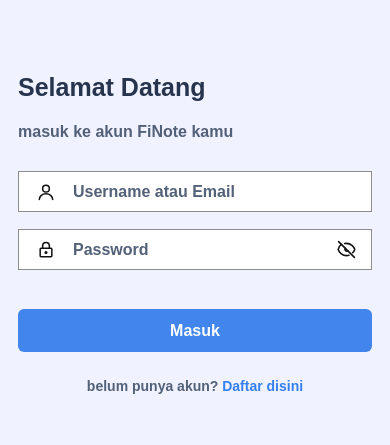
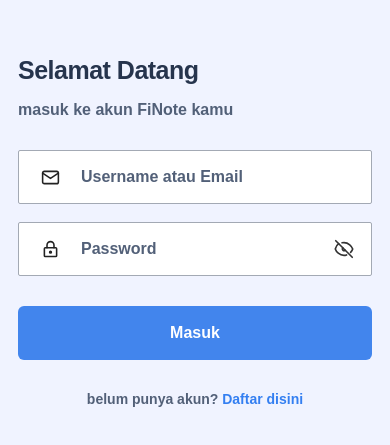
Before and after one commit to faiz-al123/Project-FiNote, a React app in the folder FiNote/frontend/: page / in a window 390 px wide. Shown: the part 189-634 px from the top of the page. Built offline with nearby package versions, Linux system fonts and the light colour scheme; the HTML template or start-up script is replaced by a standard one.

Commit message:
updt login

```diff
--- a/FiNote/frontend/src/App.css
+++ b/FiNote/frontend/src/App.css
@@ -5,13 +5,12 @@
 .login-page {
   width: 100%;
   min-height: 100vh;
-
+  min-height: 100dvh;
   display: grid;
-  grid-template-columns: 50% 50%;
-
-  overflow: hidden;
+  grid-template-columns: minmax(0, 1fr) minmax(0, 1fr);
+  overflow-x: hidden;
+  background: #ffffff;
 }
-
 
 /* ========================================
    LOGIN - BAGIAN KIRI
@@ -19,26 +18,27 @@
 
 .login-left {
   width: 100%;
+  min-width: 0;
   min-height: 100vh;
-
-  background: #ffffff;
-
+  min-height: 100dvh;
   display: flex;
   align-items: center;
   justify-content: center;
-
+  padding: 24px;
+  box-sizing: border-box;
+  background: #ffffff;
   overflow: hidden;
 }
 
 .login-left img {
   display: block;
-
   width: 100%;
-  height: 100%;
-
-  object-fit: fill;
+  max-width: 620px;
+  height: auto;
+  max-height: calc(100dvh - 48px);
+  object-fit: contain;
+  object-position: center;
 }
-
 
 /* ========================================
    LOGIN - BAGIAN KANAN
@@ -46,19 +46,17 @@
 
 .login-right {
   width: 100%;
+  min-width: 0;
   min-height: 100vh;
-
-  background: #f0f3ff;
-
+  min-height: 100dvh;
   display: flex;
   align-items: center;
   justify-content: center;
-
-  padding: 40px 42px;
-
+  padding: 56px clamp(32px, 5vw, 80px);
   box-sizing: border-box;
+  background: #f0f3ff;
+  border-left: none;
 }
-
 
 /* ========================================
    LOGIN - CONTAINER FORM
@@ -66,9 +64,10 @@
 
 .login-container {
   width: 100%;
-  max-width: 434px;
+  max-width: 560px;
+  min-width: 0;
+  margin: 0 auto;
 }
-
 
 /* ========================================
    LOGIN - JUDUL
@@ -76,26 +75,20 @@
 
 .login-container h1 {
   margin: 0;
-
   color: #26344d;
-
-  font-size: 28px;
-  line-height: 1.2;
-
+  font-size: clamp(30px, 2.4vw, 38px);
   font-weight: 700;
+  line-height: 1.25;
+  letter-spacing: -0.5px;
 }
 
 .login-subtitle {
-  margin: 19px 0 34px;
-
+  margin: 16px 0 38px;
   color: #526078;
-
-  font-size: 16px;
-  line-height: 1.4;
-
+  font-size: 18px;
   font-weight: 600;
+  line-height: 1.5;
 }
-
 
 /* ========================================
    LOGIN - INPUT
@@ -103,88 +96,121 @@
 
 .login-input {
   width: 100%;
-  height: 41px;
-
+  height: 58px;
   display: flex;
   align-items: center;
-
-  margin-bottom: 17px;
-
+  margin-bottom: 20px;
   background: #ffffff;
-
-  border: 1px solid #8c8c8c;
-
+  border: 1px solid #a3a9b4;
+  border-radius: 2px;
   box-sizing: border-box;
+  transition: border-color 0.2s ease, box-shadow 0.2s ease;
 }
 
-.input-icon {
-  width: 54px;
+.login-input:focus-within {
+  border-color: #4285ed;
+  box-shadow: 0 0 0 2px rgba(66, 133, 237, 0.12);
+}
+
+.login-input .input-icon {
+  width: 62px;
   height: 100%;
-
   display: flex;
   align-items: center;
   justify-content: center;
+  flex-shrink: 0;
+  color: #222222;
+}
 
-  flex-shrink: 0;
-
-  color: #111111;
+.login-input .input-icon svg {
+  width: 21px;
+  height: 21px;
 }
 
 .login-input input {
   flex: 1;
-
+  min-width: 0;
   width: 100%;
   height: 100%;
-
-  padding: 0;
-
+  padding: 0 8px 0 0;
   border: none;
   outline: none;
-
   background: transparent;
-
-  color: #526078;
-
-  font-size: 16px;
+  color: #26344d;
+  font-size: 17px;
   font-weight: 600;
 }
 
 .login-input input::placeholder {
   color: #526078;
-
   opacity: 1;
 }
-
 
 /* ========================================
    PASSWORD BUTTON
 ======================================== */
 
-.password-button {
-  width: 50px;
+.login-input .password-button {
+  width: 54px;
   height: 100%;
-
   display: flex;
   align-items: center;
   justify-content: center;
-
   flex-shrink: 0;
-
   padding: 0;
-
   border: none;
-
   background: transparent;
-
-  color: #111111;
-
+  color: #333333;
   cursor: pointer;
 }
 
-.password-button:hover {
-  color: #26344d;
+.login-input .password-button svg {
+  width: 22px;
+  height: 22px;
 }
 
+.login-input .password-button:hover {
+  color: #4285ed;
+}
+
+/* ========================================
+   LOGIN - PESAN ERROR
+   (CSS ini untuk tampilan error seperti Gambar BENAR)
+   Pastikan di JSX, elemen ini diletakkan SETELAH input password.
+======================================== */
+
+.login-error {
+  display: flex;
+  align-items: flex-start;
+  gap: 8px;
+  margin: -10px 0 22px; /* Rapat ke input di atasnya */
+  padding: 0; /* Hilangkan padding box */
+  background: transparent; /* Hilangkan background box */
+  border: none; /* Hilangkan border box */
+  color: #e51c23;
+  font-size: 15px;
+  font-weight: 600;
+  line-height: 1.5;
+  overflow-wrap: anywhere;
+}
+
+/* Jika Anda ingin error tetap berbentuk box seperti Gambar SALAH,
+   gunakan kode di bawah ini sebagai gantinya: */
+/*
+.login-error {
+  display: block;
+  margin: -10px 0 22px;
+  padding: 10px 14px;
+  background: #fff0f0;
+  border: 1px solid #ffcaca;
+  border-radius: 5px;
+  color: #e51c23;
+  font-size: 15px;
+  font-weight: 600;
+  line-height: 1.5;
+  overflow-wrap: anywhere;
+}
+*/
 
 /* ========================================
    LOGIN - BUTTON MASUK
@@ -192,31 +218,20 @@
 
 .login-button {
   width: 100%;
-  height: 43px;
-
+  min-height: 56px;
   display: flex;
   align-items: center;
   justify-content: center;
-
-  margin-top: 39px;
-
-  padding: 0;
-
+  margin-top: 36px;
+  padding: 12px 20px;
   border: none;
   border-radius: 6px;
-
   background: #4285ed;
-
   color: #ffffff;
-
-  font-size: 16px;
+  font-size: 18px;
   font-weight: 700;
-
   cursor: pointer;
-
-  transition:
-    background-color 0.2s ease,
-    transform 0.1s ease;
+  transition: background-color 0.2s ease, transform 0.1s ease;
 }
 
 .login-button:hover {
@@ -227,37 +242,28 @@
   transform: translateY(1px);
 }
 
-.login-button:disabled {
+.login-button:disabled,
+.login-button:disabled:hover {
   background: #9bbcf2;
-
   cursor: not-allowed;
 }
-
-.login-button:disabled:hover {
-  background: #9bbcf2;
-}
-
 
 /* ========================================
    LOGIN - REGISTER LINK
 ======================================== */
 
 .register-text {
-  margin: 26px 0 0;
-
+  margin: 28px 0 0;
   text-align: center;
-
   color: #526078;
-
   font-size: 16px;
   font-weight: 600;
+  line-height: 1.6;
 }
 
 .register-link {
   color: #347ff1;
-
   font-weight: 700;
-
   text-decoration: none;
 }
 
@@ -267,36 +273,11 @@
 
 .register-link-button {
   padding: 0;
-
   border: none;
-
   background: transparent;
-
   font: inherit;
-
   cursor: pointer;
 }
-
-
-/* ========================================
-   LOGIN - PESAN ERROR
-======================================== */
-
-.login-error {
-  margin: -14px 0 20px;
-  padding: 10px 14px;
-
-  background: #fdecec;
-  border: 1px solid #f1aeb5;
-  border-radius: 6px;
-
-  color: #b42318;
-
-  font-size: 14px;
-  font-weight: 600;
-  line-height: 1.4;
-}
-
 
 /* ========================================
    REGISTER PAGE
@@ -305,13 +286,10 @@
 .register-page {
   width: 100%;
   min-height: 100vh;
-
   display: grid;
   grid-template-columns: 50% 50%;
-
   overflow: hidden;
 }
-
 
 /* ========================================
    REGISTER - BAGIAN KIRI
@@ -320,15 +298,11 @@
 .register-left {
   width: 100%;
   min-height: 100vh;
-
   background: #f0f3ff;
-
   display: flex;
   align-items: center;
   justify-content: center;
-
   padding: 40px 44px;
-
   box-sizing: border-box;
 }
 
@@ -339,15 +313,11 @@
 
 .register-container h1 {
   margin: 0 0 38px;
-
   color: #26344d;
-
   font-size: 32px;
   line-height: 1.2;
-
   font-weight: 700;
 }
-
 
 /* ========================================
    REGISTER - INPUT
@@ -356,57 +326,41 @@
 .register-input {
   width: 100%;
   height: 59px;
-
   display: flex;
   align-items: center;
-
   margin-bottom: 17px;
-
   background: #ffffff;
-
   border: 1px solid #8c8c8c;
-
   box-sizing: border-box;
 }
 
 .register-input .input-icon {
   width: 70px;
   height: 100%;
-
   display: flex;
   align-items: center;
   justify-content: center;
-
   flex-shrink: 0;
-
   color: #111111;
 }
 
 .register-input input {
   flex: 1;
-
   width: 100%;
   height: 100%;
-
   padding: 0;
-
   border: none;
   outline: none;
-
   background: transparent;
-
   color: #526078;
-
   font-size: 21px;
   font-weight: 600;
 }
 
 .register-input input::placeholder {
   color: #526078;
-
   opacity: 1;
 }
-
 
 /* ========================================
    REGISTER - PASSWORD BUTTON
@@ -416,26 +370,20 @@
   width: 58px;
 }
 
-
 /* ========================================
    REGISTER - ERROR
 ======================================== */
 
 .register-error {
   min-height: 27px;
-
   display: flex;
   align-items: center;
   justify-content: center;
   gap: 8px;
-
   margin: 8px 0 20px;
-
   color: #ef1515;
-
   font-size: 20px;
   font-weight: 700;
-
   text-align: center;
 }
 
@@ -444,7 +392,6 @@
   line-height: 1;
 }
 
-
 /* ========================================
    REGISTER - BUTTON
 ======================================== */
@@ -452,30 +399,19 @@
 .register-button {
   width: 100%;
   height: 63px;
-
   display: flex;
   align-items: center;
   justify-content: center;
-
   margin-top: 18px;
-
   padding: 0;
-
   border: none;
   border-radius: 8px;
-
   background: #4285ed;
-
   color: #ffffff;
-
   font-size: 21px;
   font-weight: 700;
-
   cursor: pointer;
-
-  transition:
-    background-color 0.2s ease,
-    transform 0.1s ease;
+  transition: background-color 0.2s ease, transform 0.1s ease;
 }
 
 .register-button:hover {
@@ -488,7 +424,6 @@
 
 .register-button:disabled {
   background: #9bbcf2;
-
   cursor: not-allowed;
 }
 
@@ -496,41 +431,31 @@
   background: #9bbcf2;
 }
 
-
 /* ========================================
    REGISTER - LOGIN LINK
 ======================================== */
 
 .login-text {
   margin: 84px 0 0;
-
   color: #526078;
-
   font-size: 21px;
   font-weight: 600;
-
   text-align: center;
 }
 
 .login-link {
   padding: 0;
-
   border: none;
-
   background: transparent;
-
   color: #347ff1;
-
   font: inherit;
   font-weight: 700;
-
   cursor: pointer;
 }
 
 .login-link:hover {
   text-decoration: underline;
 }
-
 
 /* ========================================
    REGISTER - BAGIAN KANAN
@@ -539,25 +464,19 @@
 .register-right {
   width: 100%;
   min-height: 100vh;
-
   background: #ffffff;
-
   display: flex;
   align-items: center;
   justify-content: center;
-
   overflow: hidden;
 }
 
 .register-right img {
   display: block;
-
   width: 100%;
   height: 100%;
-
   object-fit: cover;
 }
-
 
 /* ========================================
    DASHBOARD SEMENTARA
@@ -565,43 +484,33 @@
 
 .dashboard-placeholder {
   min-height: 100vh;
-
   display: flex;
   flex-direction: column;
   align-items: center;
   justify-content: center;
-
   gap: 8px;
   padding: 24px;
-
   background: #f0f3ff;
-
   color: #26344d;
-
   text-align: center;
 }
 
 .dashboard-placeholder h1 {
   margin: 0;
-
   font-size: 28px;
 }
 
 .dashboard-placeholder p {
   margin: 0;
-
   color: #526078;
-
   font-size: 16px;
   font-weight: 600;
 }
 
 .dashboard-logout {
   width: 160px;
-
   margin-top: 24px;
 }
-
 
 /* ========================================
    SESSION LOADING
@@ -610,12 +519,9 @@
 .session-loading {
   margin: 0;
   padding: 40px;
-
   color: #526078;
-
   text-align: center;
 }
-
 
 /* ========================================
    RESPONSIVE
@@ -635,8 +541,101 @@
   .login-right,
   .register-left {
     min-height: 100vh;
+    padding: 32px 24px;
+  }
+}
 
-    padding: 32px 24px;
+@media (max-width: 760px) {
+  .login-page {
+    grid-template-columns: minmax(0, 1fr);
+  }
+
+  .login-left {
+    display: none;
+  }
+
+  .login-right {
+    min-height: 100vh;
+    min-height: 100dvh;
+    padding: 40px 28px;
+    border-left: none;
+  }
+
+  .login-container {
+    max-width: 520px;
+  }
+
+  .login-container h1 {
+    font-size: 30px;
+  }
+
+  .login-subtitle {
+    margin: 12px 0 32px;
+    font-size: 16px;
+  }
+
+  .login-input {
+    height: 54px;
+    margin-bottom: 18px;
+  }
+
+  .login-input input {
+    font-size: 16px;
+  }
+
+  .login-button {
+    min-height: 54px;
+    margin-top: 30px;
+    font-size: 16px;
+  }
+
+  .register-text {
+    font-size: 14px;
+  }
+
+  .register-page {
+    grid-template-columns: minmax(0, 1fr);
+    overflow: visible;
+  }
+
+  .register-left {
+    min-height: auto;
+    padding: 36px 24px;
+  }
+
+  .register-container {
+    max-width: 520px;
+  }
+
+  .register-container h1 {
+    margin-bottom: 28px;
+    font-size: 30px;
+  }
+
+  .register-input {
+    height: 54px;
+  }
+
+  .register-input input {
+    font-size: 16px;
+  }
+
+  .register-button {
+    height: 54px;
+    font-size: 17px;
+  }
+
+  .register-error {
+    font-size: 15px;
+  }
+
+  .login-text {
+    margin-top: 30px;
+    font-size: 15px;
+  }
+
+  .register-right {
+    display: none;
   }
 }
 
@@ -669,13 +668,11 @@
 
   .register-button {
     height: 52px;
-
     font-size: 16px;
   }
 
   .login-text {
     margin-top: 50px;
-
     font-size: 16px;
   }
 
@@ -683,3 +680,25 @@
     font-size: 14px;
   }
 }
+
+@media (max-width: 380px) {
+  .login-right {
+    padding: 28px 20px;
+  }
+
+  .login-container h1 {
+    font-size: 27px;
+  }
+
+  .login-input .input-icon {
+    width: 48px;
+  }
+
+  .login-input .password-button {
+    width: 44px;
+  }
+
+  .register-left {
+    padding: 28px 18px;
+  }
+}
--- a/FiNote/frontend/src/pages/auth/LoginPage.jsx
+++ b/FiNote/frontend/src/pages/auth/LoginPage.jsx
@@ -2,7 +2,9 @@
 import loginImage from '../../assets/login1.png'
 import { login, saveSession } from '../../api/auth.api'
 
-function UserIcon() {
+// --- IKON ---
+
+function EmailIcon() {
   return (
     <svg
       width="20"
@@ -15,8 +17,8 @@
       strokeLinejoin="round"
       aria-hidden="true"
     >
-      <circle cx="12" cy="8" r="4" />
-      <path d="M4 21c0-4 3.5-7 8-7s8 3 8 7" />
+      <rect x="3" y="5" width="18" height="14" rx="2" />
+      <path d="M3 7l9 6 9-6" />
     </svg>
   )
 }
@@ -91,6 +93,8 @@
   )
 }
 
+// --- KOMPONEN UTAMA ---
+
 function LoginPage({
   onLoginSuccess,
   onRegisterClick,
@@ -127,7 +131,7 @@
       formData.identifier.trim()
 
     if (!identifier || !formData.password) {
-      return 'Username/email dan password wajib diisi.'
+      return '⚠︎ Email atau kata sandi yang Anda masukkan salah silahkan coba kembali.'
     }
 
     return ''
@@ -193,16 +197,6 @@
             masuk ke akun FiNote kamu
           </p>
 
-          {/* PESAN ERROR */}
-          {errorMessage && (
-            <p
-              className="login-error"
-              role="alert"
-            >
-              {errorMessage}
-            </p>
-          )}
-
           <form
             onSubmit={handleSubmit}
             noValidate
@@ -211,7 +205,7 @@
             {/* USERNAME / EMAIL */}
             <div className="login-input">
               <span className="input-icon">
-                <UserIcon />
+                <EmailIcon />
               </span>
 
               <input
@@ -263,6 +257,16 @@
               </button>
             </div>
 
+            {/* PESAN ERROR (DIPINDAHKAN KE SINI) */}
+            {errorMessage && (
+              <p
+                className="login-error"
+                role="alert"
+              >
+                {errorMessage}
+              </p>
+            )}
+
             {/* LOGIN BUTTON */}
             <button
               type="submit"
```
